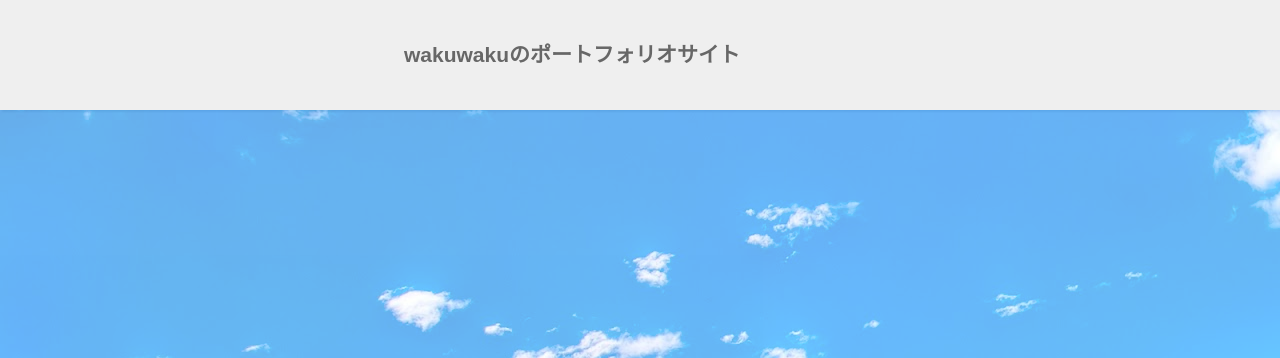
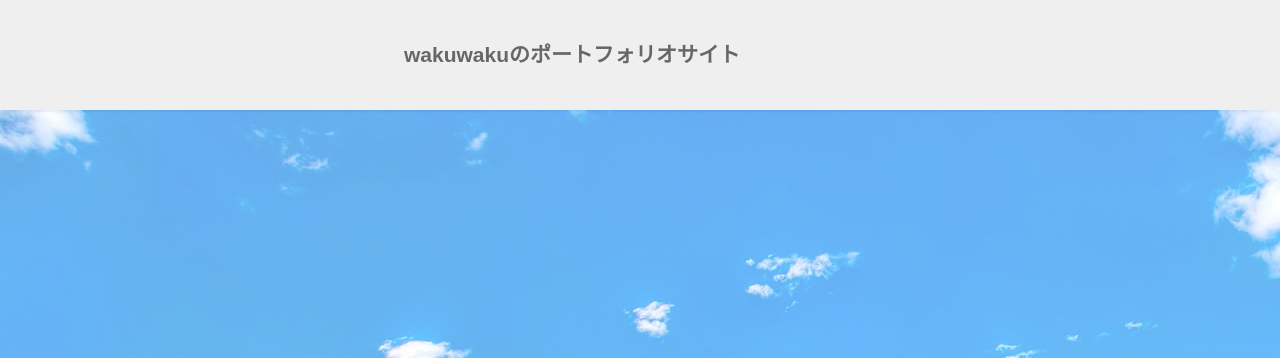
Before and after one commit to waku-waku/waku-waku.github.io, a plain HTML site: page index.html in a window 1280 px wide. Shown: the top 358 px of the page. Drawn offline with Linux system fonts and the light colour scheme.

Commit message:
fix height detail01

```diff
--- a/style.css
+++ b/style.css
@@ -61,7 +61,7 @@ body {
 
 .detail01 {
 	width: 100%;
-	height:900px;
+	height: 1000px;
 	background: url(sky.jpg) no-repeat;
 	background-position: left;
 	opacity: 0.6;
```
